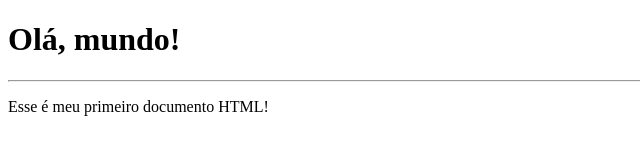
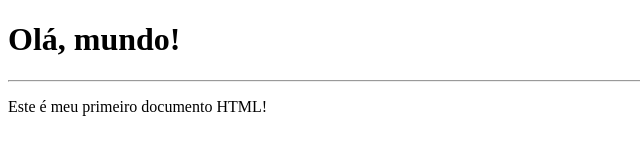
Before and after one commit to vicx03/html-css, a plain HTML site: page exercicios/ex001/index - Copia.html in a window 1280 px wide. Shown: the full height of the page, 0-640 px from the left. Drawn offline with Linux system fonts and the light colour scheme.

Commit message:
Atualizei o EX1

```diff
--- a/exercicios/ex001/index - Copia.html
+++ b/exercicios/ex001/index - Copia.html
@@ -8,6 +8,6 @@
 <body>
     <h1>Olá, mundo!</h1>
     <hr>
-    <p>Esse é meu primeiro documento HTML!</p>
+    <p>Este é meu primeiro documento HTML!</p>
 </body>
 </html>
```
